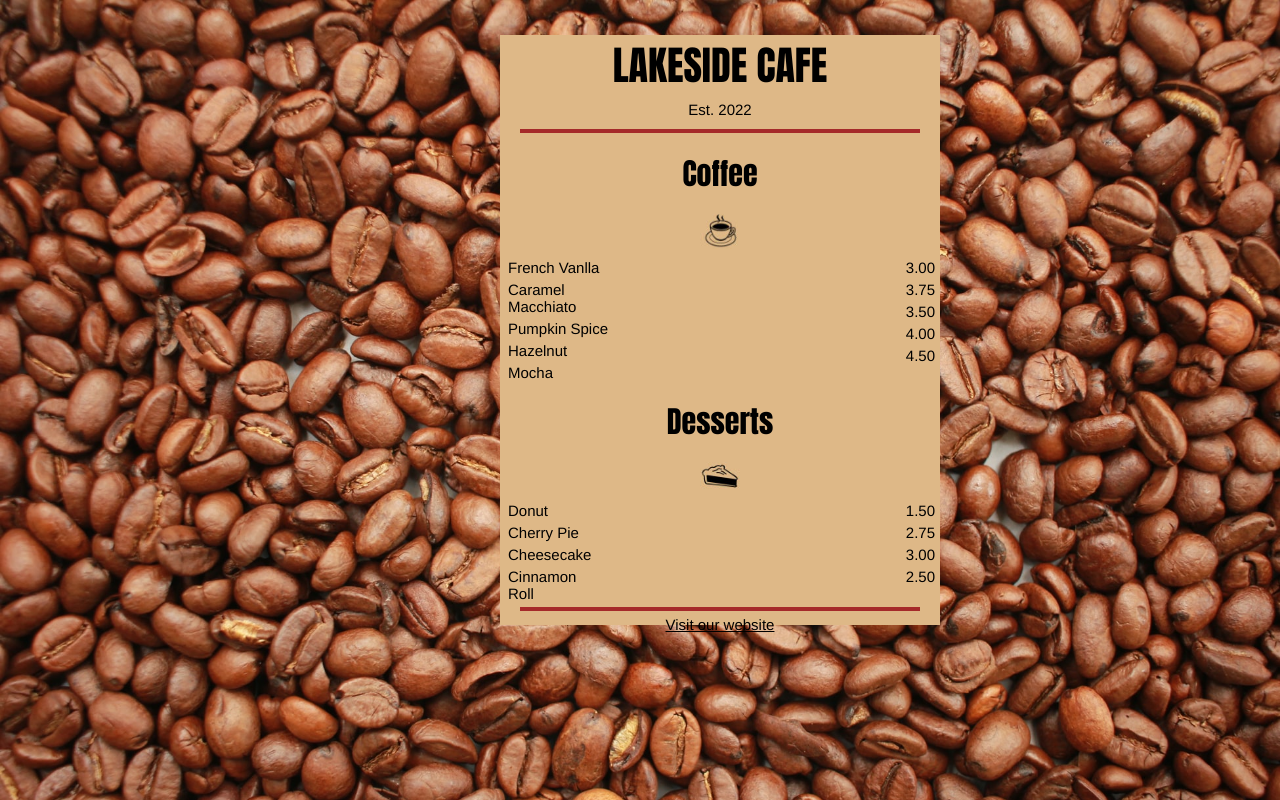
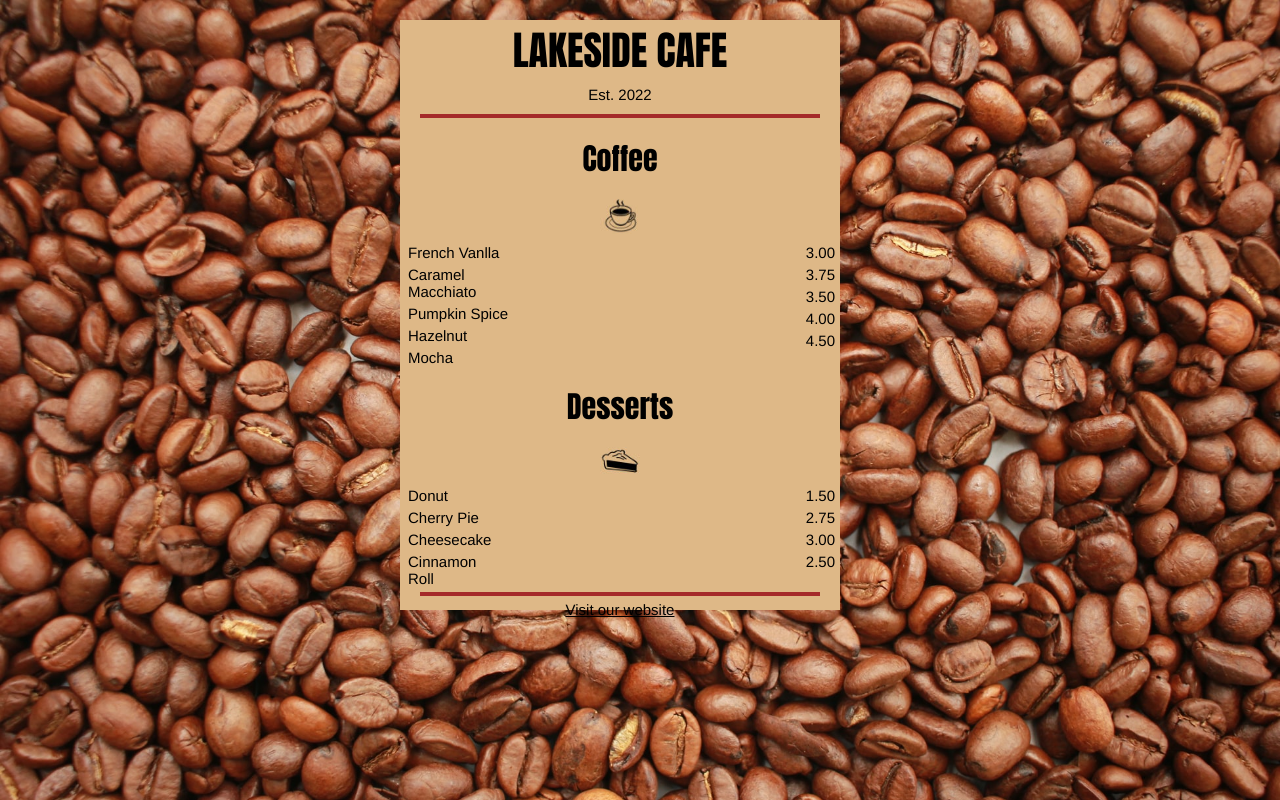
Before and after one commit to asmitashrestha/Lakeside_Cafe, a plain HTML site: page index.html in a window 1280 px wide. Drawn offline with Linux system fonts and the light colour scheme.

Commit message:
Update style.css

```diff
--- a/style.css
+++ b/style.css
@@ -20,9 +20,9 @@ body {
   height: 590px;
   width: 440px;
   position: relative;
-  left: 500px;
-  top: 35px;
-  bottom: 15px;
+  left: 400px;
+  top: 20px;
+  bottom: 10px;
 }
 @media only screen and (max-width: 600px) {
   .container {
```
